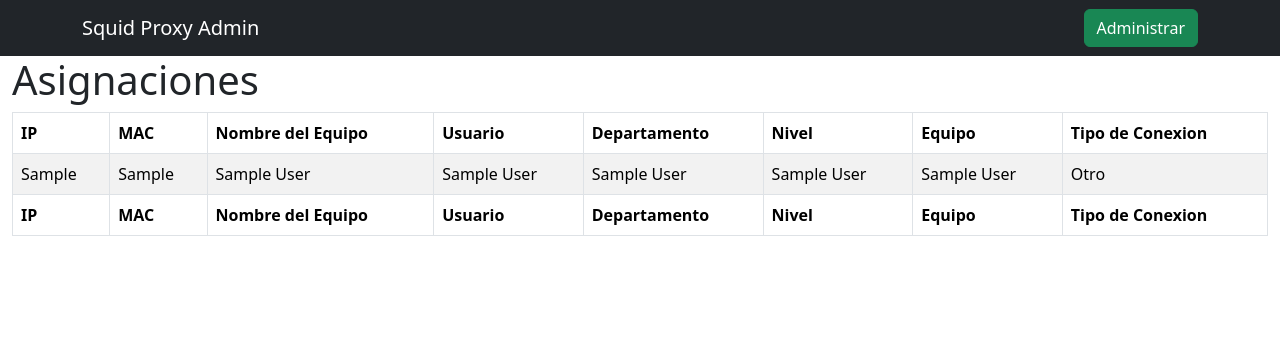
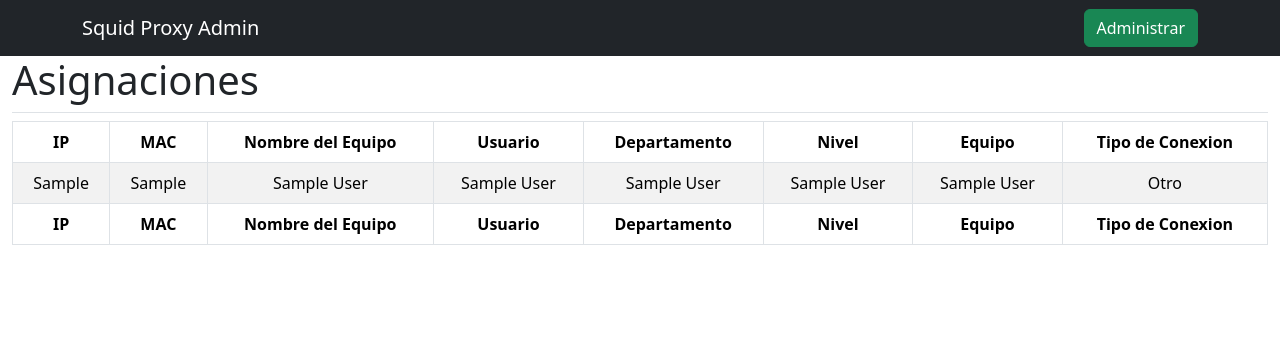
Before and after one commit to jorgeivanburgosaguilar/SquidProxyAdmin, a Django app: page / in a window 1280 px wide. Shown: the top 356 px of the page. Run offline with Django 4.2, Linux system fonts and the light colour scheme; tables that the repository leaves empty hold one stand-in row (values such as "Sample post"); some libraries are stand-ins or nearby versions.

Commit message:
Ajustar template a bootstrap5

```diff
--- a/Administrador/templates/Administrador/index.html
+++ b/Administrador/templates/Administrador/index.html
@@ -4,11 +4,9 @@
     <meta charset="utf-8" />
     <meta name="viewport" content="width=device-width, initial-scale=1" />
     <title>Asignaciones | Squid Proxy Admin</title>
-
     {% load bootstrap5 %}
     {% bootstrap_css %}
     {% bootstrap_javascript %}
-
     {% load static %}
     <link
       href="{% static 'Administrador/img/favicon.ico' %}"
@@ -30,16 +28,14 @@
         </div>
       </div>
     </nav>
-
     <div class="container-fluid">
-      <div class="page-header">
+      <div class="mb-2 border-bottom">
         <h1>Asignaciones</h1>
       </div>
-
       <div class="table-responsive">
         <table class="table table-striped table-bordered table-hover">
           <thead>
-            <tr>
+            <tr class="text-center align-middle">
               <th>IP</th>
               <th>MAC</th>
               <th>Nombre del Equipo</th>
@@ -51,7 +47,7 @@
             </tr>
           </thead>
           <tfoot>
-            <tr>
+            <tr class="text-center align-middle">
               <th>IP</th>
               <th>MAC</th>
               <th>Nombre del Equipo</th>
@@ -64,7 +60,7 @@
           </tfoot>
           <tbody>
             {% for asignacion in asignaciones %}
-            <tr>
+            <tr class="text-center align-middle">
               <td>{{ asignacion.ip }}</td>
               <td>{{ asignacion.mac }}</td>
               <td>{{ asignacion.nombre_equipo }}</td>
```
